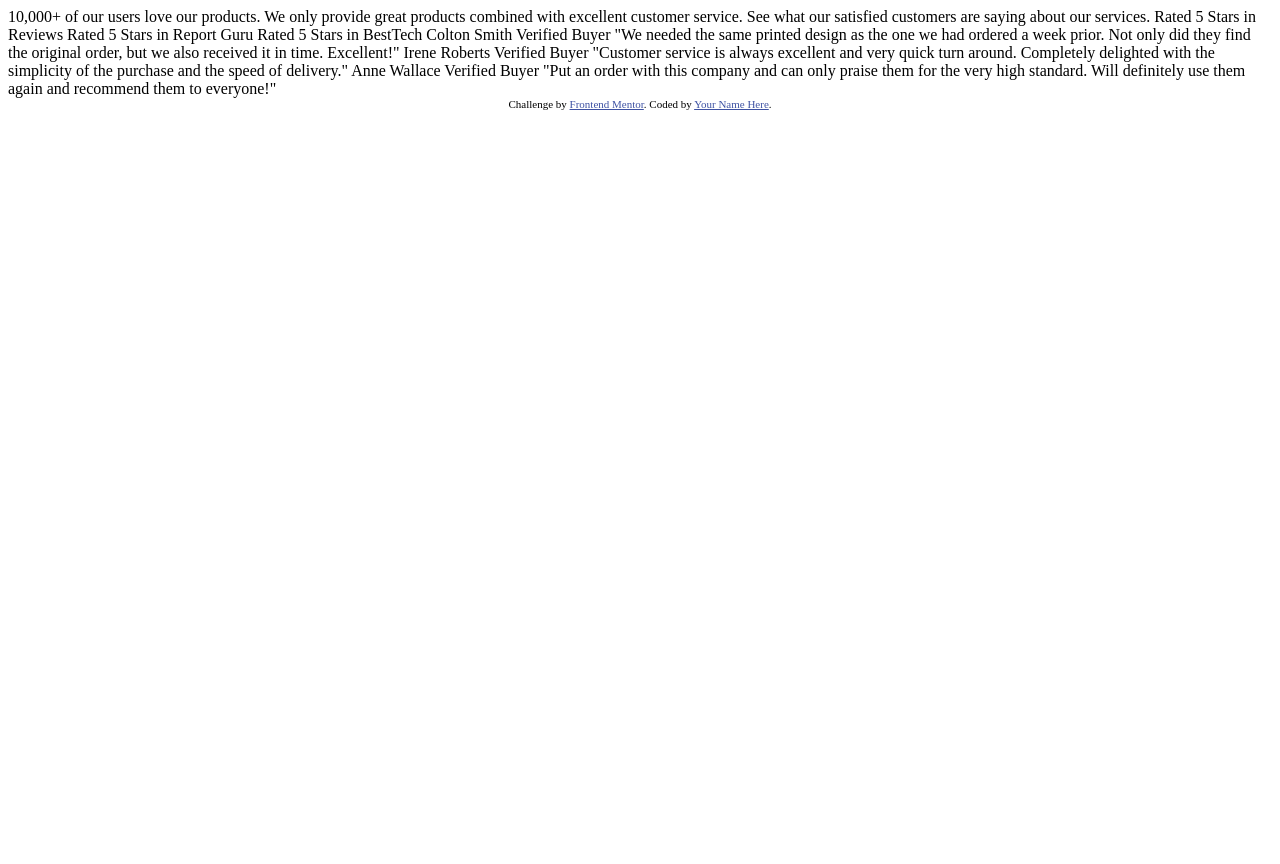
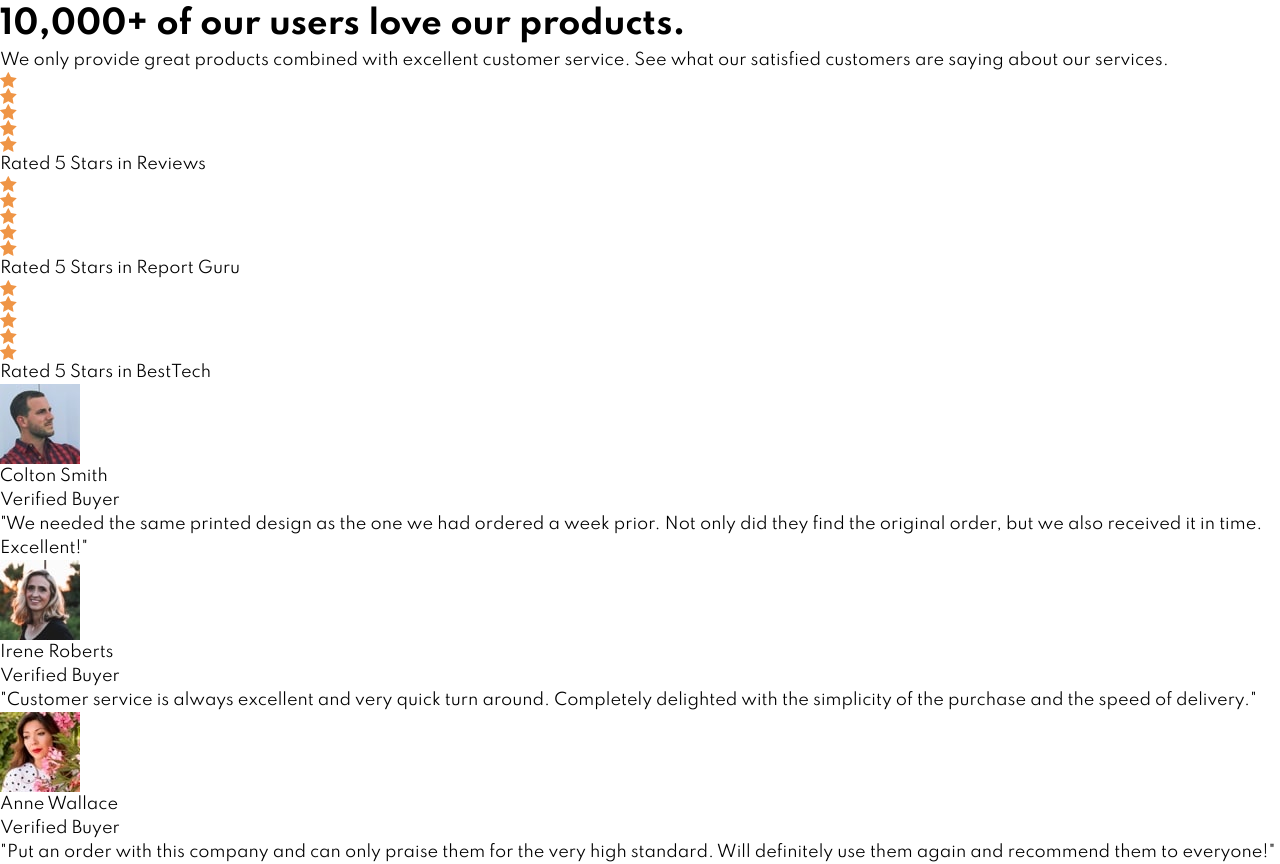
Before and after one commit to jchapar/social_proof_section, a plain HTML site: page index.html in a window 1280 px wide. Before the commit the page ends 800 px from the top, so only its background shows below. Drawn offline with Linux system fonts and the light colour scheme.

Commit message:
html mark up done

```diff
--- a/index.html
+++ b/index.html
@@ -4,58 +4,115 @@
     <meta charset="UTF-8" />
     <meta name="viewport" content="width=device-width, initial-scale=1.0" />
     <!-- displays site properly based on user's device -->
-
     <link
       rel="icon"
       type="image/png"
       sizes="32x32"
       href="./images/favicon-32x32.png"
     />
-
+    <!-- Google Fonts -->
+    <link rel="preconnect" href="https://fonts.googleapis.com" />
+    <link rel="preconnect" href="https://fonts.gstatic.com" crossorigin />
+    <link
+      href="https://fonts.googleapis.com/css2?family=Spartan:wght@400;500;700&display=swap"
+      rel="stylesheet"
+    />
+    <!-- Style Sheet -->
+    <link rel="stylesheet" href="dist/css/main.css" />
     <title>Frontend Mentor | Social proof section</title>
-
-    <!-- Feel free to remove these styles or customise in your own stylesheet 👍 -->
-    <style>
-      .attribution {
-        font-size: 11px;
-        text-align: center;
-      }
-      .attribution a {
-        color: hsl(228, 45%, 44%);
-      }
-    </style>
   </head>
   <body>
-    10,000+ of our users love our products.
-
-    We only provide great products combined with excellent customer service.
-    See what our satisfied customers are saying about our services.
-
-    Rated 5 Stars in Reviews
-    Rated 5 Stars in Report Guru
-    Rated 5 Stars in BestTech
-
-    Colton Smith
-    Verified Buyer
-    "We needed the same printed design as the one we had ordered a week prior.
-    Not only did they find the original order, but we also received it in time.
-    Excellent!"
-
-    Irene Roberts
-    Verified Buyer
-    "Customer service is always excellent and very quick turn around. Completely
-    delighted with the simplicity of the purchase and the speed of delivery."
-
-    Anne Wallace
-    Verified Buyer
-    "Put an order with this company and can only praise them for the very high
-    standard. Will definitely use them again and recommend them to everyone!"
-
-    <div class="attribution">
-      Challenge by
-      <a href="https://www.frontendmentor.io?ref=challenge" target="_blank"
-        >Frontend Mentor</a
-      >. Coded by <a href="#">Your Name Here</a>.
-    </div>
+    <main>
+      <div class="container grid">
+        <!-- Main Text -->
+        <div class="main-text-container">
+          <h1>10,000+ of our users love our products.</h1>
+          <p>
+            We only provide great products combined with excellent customer
+            service. See what our satisfied customers are saying about our
+            services.
+          </p>
+        </div>
+        <!-- Main Text End-->
+        <!-- Ratings -->
+        <div class="ratings-container">
+          <div class="rating">
+            <div class="rating-stars">
+              <img src="dist/images/icon-star.svg" alt="Rating" class="star" />
+              <img src="dist/images/icon-star.svg" alt="Rating" class="star" />
+              <img src="dist/images/icon-star.svg" alt="Rating" class="star" />
+              <img src="dist/images/icon-star.svg" alt="Rating" class="star" />
+              <img src="dist/images/icon-star.svg" alt="Rating" class="star" />
+            </div>
+            <div class="rating-source">Rated 5 Stars in Reviews</div>
+          </div>
+          <div class="rating">
+            <div class="rating-stars">
+              <img src="dist/images/icon-star.svg" alt="Rating" class="star" />
+              <img src="dist/images/icon-star.svg" alt="Rating" class="star" />
+              <img src="dist/images/icon-star.svg" alt="Rating" class="star" />
+              <img src="dist/images/icon-star.svg" alt="Rating" class="star" />
+              <img src="dist/images/icon-star.svg" alt="Rating" class="star" />
+            </div>
+            <div class="rating-source">Rated 5 Stars in Report Guru</div>
+          </div>
+          <div class="rating">
+            <div class="rating-stars">
+              <img src="dist/images/icon-star.svg" alt="Rating" class="star" />
+              <img src="dist/images/icon-star.svg" alt="Rating" class="star" />
+              <img src="dist/images/icon-star.svg" alt="Rating" class="star" />
+              <img src="dist/images/icon-star.svg" alt="Rating" class="star" />
+              <img src="dist/images/icon-star.svg" alt="Rating" class="star" />
+            </div>
+            <div class="rating-source">Rated 5 Stars in BestTech</div>
+          </div>
+        </div>
+        <!-- Ratings End-->
+        <div class="cards-container">
+          <div class="card">
+            <div class="card-buyer">
+              <img src="dist/images/image-colton.jpg" alt="Buyer Image" />
+              <div class="buyer-info">
+                <p class="buyer-name">Colton Smith</p>
+                <p class="buyer-verified">Verified Buyer</p>
+              </div>
+            </div>
+            <div class="card-text">
+              "We needed the same printed design as the one we had ordered a
+              week prior. Not only did they find the original order, but we also
+              received it in time. Excellent!"
+            </div>
+          </div>
+          <div class="card">
+            <div class="card-buyer">
+              <img src="dist/images/image-irene.jpg" alt="Buyer Image" />
+              <div class="buyer-info">
+                <p class="buyer-name">Irene Roberts</p>
+                <p class="buyer-verified">Verified Buyer</p>
+              </div>
+            </div>
+            <div class="card-text">
+              "Customer service is always excellent and very quick turn around.
+              Completely delighted with the simplicity of the purchase and the
+              speed of delivery."
+            </div>
+          </div>
+          <div class="card">
+            <div class="card-buyer">
+              <img src="dist/images/image-anne.jpg" alt="Buyer Image" />
+              <div class="buyer-info">
+                <p class="buyer-name">Anne Wallace</p>
+                <p class="buyer-verified">Verified Buyer</p>
+              </div>
+            </div>
+            <div class="card-text">
+              "Put an order with this company and can only praise them for the
+              very high standard. Will definitely use them again and recommend
+              them to everyone!"
+            </div>
+          </div>
+        </div>
+      </div>
+    </main>
   </body>
 </html>
--- /dev/null
+++ b/scss/_reset.scss
@@ -0,0 +1,74 @@
+/* Box sizing rules */
+*,
+*::before,
+*::after {
+  box-sizing: border-box;
+}
+
+/* Remove default margin */
+body,
+h1,
+h2,
+h3,
+h4,
+p,
+figure,
+blockquote,
+dl,
+dd {
+  margin: 0;
+}
+
+/* Remove list styles on ul, ol elements with a list role, which suggests default styling will be removed */
+ul[role="list"],
+ol[role="list"] {
+  list-style: none;
+}
+
+/* Set core root defaults */
+html:focus-within {
+  scroll-behavior: smooth;
+}
+
+/* Set core body defaults */
+body {
+  min-height: 100vh;
+  text-rendering: optimizeSpeed;
+  line-height: 1.5;
+}
+
+/* A elements that don't have a class get default styles */
+a:not([class]) {
+  text-decoration-skip-ink: auto;
+}
+
+/* Make images easier to work with */
+img,
+picture {
+  max-width: 100%;
+  display: block;
+}
+
+/* Inherit fonts for inputs and buttons */
+input,
+button,
+textarea,
+select {
+  font: inherit;
+}
+
+/* Remove all animations, transitions and smooth scroll for people that prefer not to see them */
+@media (prefers-reduced-motion: reduce) {
+  html:focus-within {
+    scroll-behavior: auto;
+  }
+
+  *,
+  *::before,
+  *::after {
+    animation-duration: 0.01ms !important;
+    animation-iteration-count: 1 !important;
+    transition-duration: 0.01ms !important;
+    scroll-behavior: auto !important;
+  }
+}
--- /dev/null
+++ b/scss/_root.scss
@@ -0,0 +1,12 @@
+// Colors
+:root {
+  --veryDarkMagenta: hsl(300, 43%, 22%);
+  --softPink: hsl(333, 80%, 67%);
+  --darkGrayishMagenta: hsl(303, 10%, 53%);
+  --lightGrayishMagenta: hsl(300, 24%, 96%);
+  --white: hsl(0, 0%, 100%);
+}
+
+body {
+  font-family: "Spartan", sans-serif;
+}
--- /dev/null
+++ b/scss/main.scss
@@ -0,0 +1,5 @@
+@import "reset";
+@import "root";
+@import "text";
+@import "ratings";
+@import "cards";
```
Also changed, not shown: dist/css/main.css (added), scss/_cards.scss (added), scss/_ratings.scss (added), scss/_text.scss (added).
